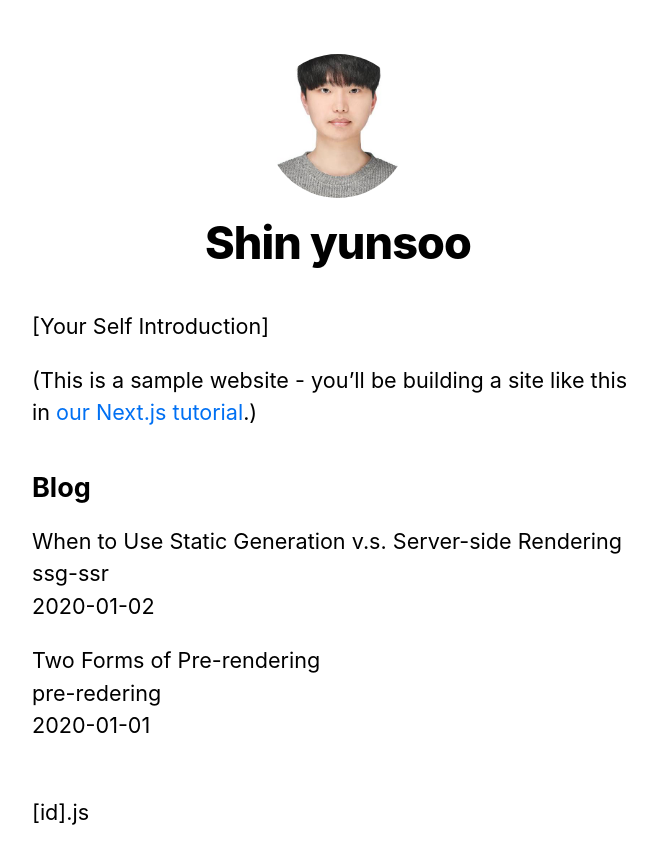
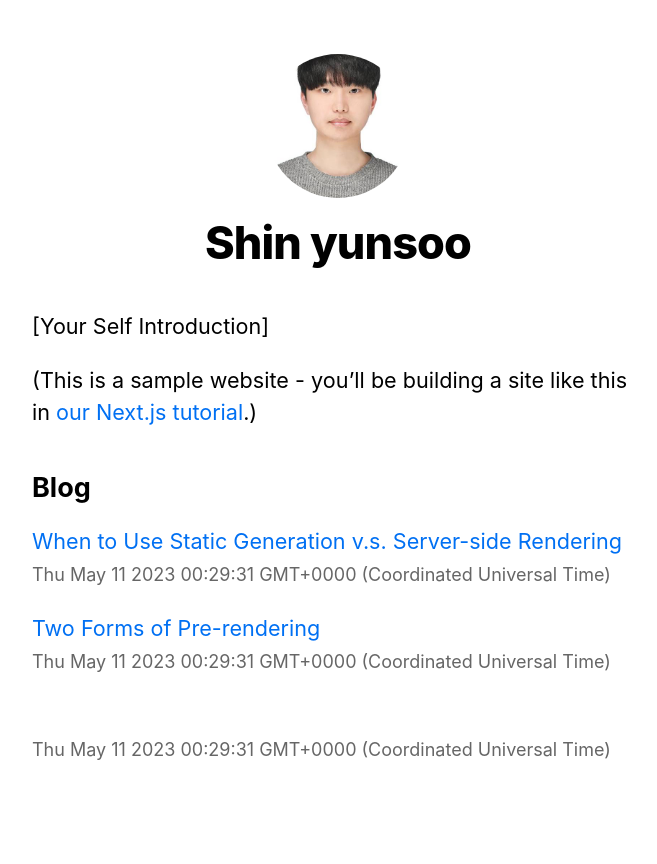
Before and after one commit to yunsoShin/next_blog, a Next.js app: page / in a window 1280 px wide. Shown: the top 864 px of the page, without its empty margins (302-959 px from the left). Built offline with nearby package versions, Linux system fonts and the light colour scheme.

Commit message:
dynaminRoutes

```diff
--- /dev/null
+++ b/components/date.js
@@ -0,0 +1,7 @@
+import { parseISO, format } from 'date-fns';
+import { ko } from 'date-fns/locale';
+
+export default function PostDate({ dateString }) {
+  const Strdate = parseISO(dateString);
+  return <time dateTime={dateString}>{format(Strdate, 'LLLL d, yyyy',{ locale: ko })}</time>;
+}
--- a/components/layout.js
+++ b/components/layout.js
@@ -43,7 +43,7 @@ export default function Layout({ children, home }) {
             <Link href="/">
               <Image
                 priority
-                src="/images/profile.jpg"
+                src="/images/profile.jpeg"
                 className={utilStyles.borderCircle}
                 height={108}
                 width={108}
--- a/lib/posts.js
+++ b/lib/posts.js
@@ -1,6 +1,10 @@
 import fs from 'fs';
 import path from 'path';
 import matter from 'gray-matter';
+import { remark } from 'remark';
+import html from 'remark-html';
+
+
 
 const postsDirectory = path.join(process.cwd(), 'pages/posts');
 
@@ -24,7 +28,7 @@ export function getSortedPostsData() {
       ...matterResult.data,
     };
   });
-  console.log(allPostsData);
+
   // Sort posts by date
   return allPostsData.sort((a, b) => {
     if (a.date < b.date) {
@@ -60,16 +64,23 @@ export function getAllPostIds() {
   });
 }
 
-export function getPostData(id) {
-  const fullPath = path.join(postsDirectory, `${id}.md`);
-  const fileContents = fs.readFileSync(fullPath, 'utf8');
+export async function getPostData(id) {
+  const fullPath = path.join(postsDirectory, `${id}.md`)
+  const fileContents = fs.readFileSync(fullPath, 'utf8')
 
   // Use gray-matter to parse the post metadata section
-  const matterResult = matter(fileContents);
+  const matterResult = matter(fileContents)
 
-  // Combine the data with the id
+  // Use remark to convert markdown into HTML string
+  const processedContent = await remark()
+    .use(html)
+    .process(matterResult.content)
+  const contentHtml = processedContent.toString()
+
+  // Combine the data with the id and contentHtml
   return {
     id,
-    ...matterResult.data,
-  };
+    contentHtml,
+    ...matterResult.data
+  }
 }
--- a/package.json
+++ b/package.json
@@ -6,6 +6,7 @@
     "start": "next start"
   },
   "dependencies": {
+    "date-fns": "^2.30.0",
     "fs": "^0.0.1-security",
     "gray-matter": "^4.0.3",
     "next": "latest",
--- a/pages/index.js
+++ b/pages/index.js
@@ -2,6 +2,8 @@ import Head from 'next/head'
 import Layout, { siteTitle } from '../components/layout'
 import utilStyles from '../styles/utils.module.css'
 import { getSortedPostsData } from '../lib/posts';
+import Link from 'next/link';
+import PostDate from '../components/date';
 
 export async function getStaticProps() {
   const allPostsData = getSortedPostsData();
@@ -31,12 +33,12 @@ export default function Home({ allPostsData }) {
         <ul className={utilStyles.list}>
           {allPostsData.map(({ id, date, title }) => (
             <li className={utilStyles.listItem} key={id}>
-              {title}
-              <br />
-              {id}
-              <br />
-              {date}
-            </li>
+            <Link href={`/posts/${id}`}>{title}</Link>
+            <br />
+            <small className={utilStyles.lightText}>
+              <Date dateString={date} />
+            </small>
+          </li>
           ))}
         </ul>
       </section>
--- a/pages/posts/[id].js
+++ b/pages/posts/[id].js
@@ -1,17 +1,25 @@
 import Layout from '../../components/layout';
 import { getAllPostIds, getPostData } from '../../lib/posts';
+import Head from 'next/head';
+import PostDate from '../../components/date';
+import utilStyles from '../../styles/utils.module.css';
 
 export default function Post({ postData }) {
   return (
     <Layout>
-      {postData.title}
-      <br />
-      {postData.id}
-      <br />
-      {postData.date}
+      <Head>
+        <title>{postData.title}</title>
+      </Head>
+      <article>
+        <h1 className={utilStyles.headingXl}>{postData.title}</h1>
+        <div className={utilStyles.lightText}>
+          <PostDate dateString={postData.date} />
+        </div>
+        <div dangerouslySetInnerHTML={{ __html: postData.contentHtml }} />
+      </article>
     </Layout>
   );
-  }
+}
   export async function getStaticPaths() {
     const paths = getAllPostIds();
     return {
@@ -21,7 +29,9 @@ export default function Post({ postData }) {
   }
 
   export async function getStaticProps({ params }) {
-    const postData = getPostData(params.id);
+    // Add the "await" keyword like this:
+    const postData = await getPostData(params.id);
+
     return {
       props: {
         postData,
--- a/pages/posts/pre-redering.md
+++ /dev/null
@@ -1,11 +0,0 @@
----
-title: "Two Forms of Pre-rendering"
-date: "2020-01-01"
----
-
-Next.js has two forms of pre-rendering: **Static Generation** and **Server-side Rendering**. The difference is in **when** it generates the HTML for a page.
-
-- **Static Generation** is the pre-rendering method that generates the HTML at **build time**. The pre-rendered HTML is then _reused_ on each request.
-- **Server-side Rendering** is the pre-rendering method that generates the HTML on **each request**.
-
-Importantly, Next.js lets you **choose** which pre-rendering form to use for each page. You can create a "hybrid" Next.js app by using Static Generation for most pages and using Server-side Rendering for others.
--- /dev/null
+++ b/pages/posts/pre-rendering.md
@@ -0,0 +1,13 @@
+---
+title: "Two Forms of Pre-rendering"
+date: "2020-01-01"
+---
+
+<h1>hi test<h1>
+
+data:Next.js has two forms of pre-rendering: **Static Generation** and **Server-side Rendering**. The difference is in **when** it generates the HTML for a page.
+
+- **Static Generation** is the pre-rendering method that generates the HTML at **build time**. The pre-rendered HTML is then _reused_ on each request.
+- **Server-side Rendering** is the pre-rendering method that generates the HTML on **each request**.
+
+Importantly, Next.js lets you **choose** which pre-rendering form to use for each page. You can create a "hybrid" Next.js app by using Static Generation for most pages and using Server-side Rendering for others.
```
Also changed, not shown: 2 other files (tests, documents, lock files or other folders).
